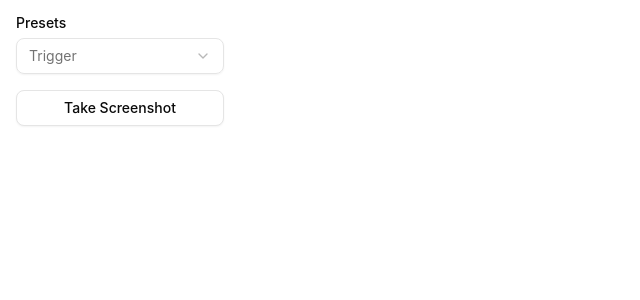
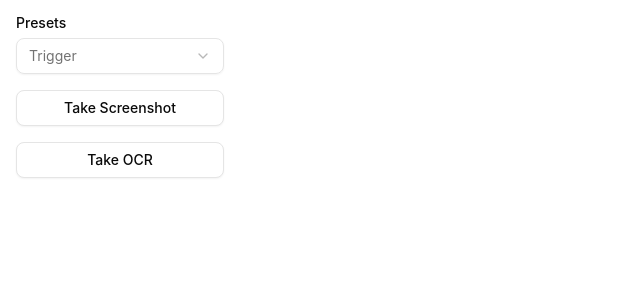
Before and after one commit to jumpcutfindo/fanyi-v2, a React (Vite) app in the folder apps/fanyi/: page / in a window 1280 px wide. Shown: the top 300 px of the page, without its empty margins (0-640 px from the left). Built offline with nearby package versions, Linux system fonts and the light colour scheme.

Commit message:
feat: add OCR trigger button

```diff
--- a/apps/fanyi/src/renderer/App.tsx
+++ b/apps/fanyi/src/renderer/App.tsx
@@ -24,6 +24,12 @@ function App() {
     setImageString(imageB64);
   };
 
+  const handleOcr = async () => {
+    const ocrResult = await window.api.performOcr();
+
+    console.log(ocrResult);
+  };
+
   return (
     <div className="flex h-full flex-row">
       <div className="flex w-72 flex-col gap-4 p-4">
@@ -41,6 +47,9 @@ function App() {
         <Button variant="outline" onClick={handleScreenshot}>
           Take Screenshot
         </Button>
+        <Button variant="outline" onClick={handleOcr}>
+          Take OCR
+        </Button>
       </div>
       <div className="h-full w-full">
         {imageString ? (
```
